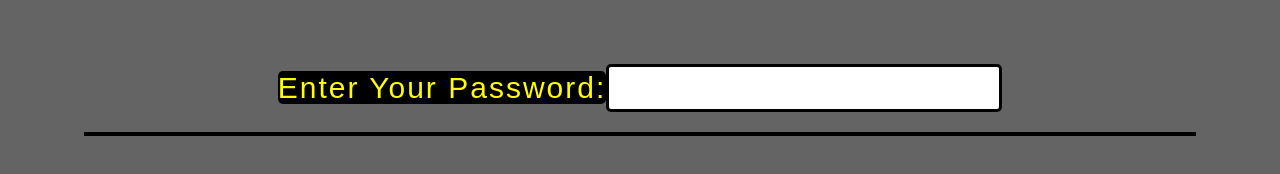
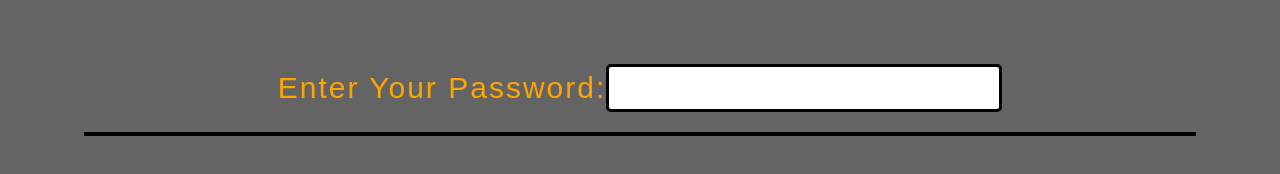
Before and after one commit to Man1exter/JSreningV3, a plain HTML site: page index.html in a window 1280 px wide. In both pictures the pointer is over the label "Enter Your Password:". Drawn offline with Linux system fonts and the light colour scheme.

Commit message:
change color label hover color

```diff
--- a/style.css
+++ b/style.css
@@ -33,8 +33,8 @@ label{
 
 }
 label:hover{
-    color: yellow;
-    background-color: black;
+    color: orange;
+    /* background-color: black; */
     letter-spacing: 2px;
     border-radius: 5px;
 }
```
